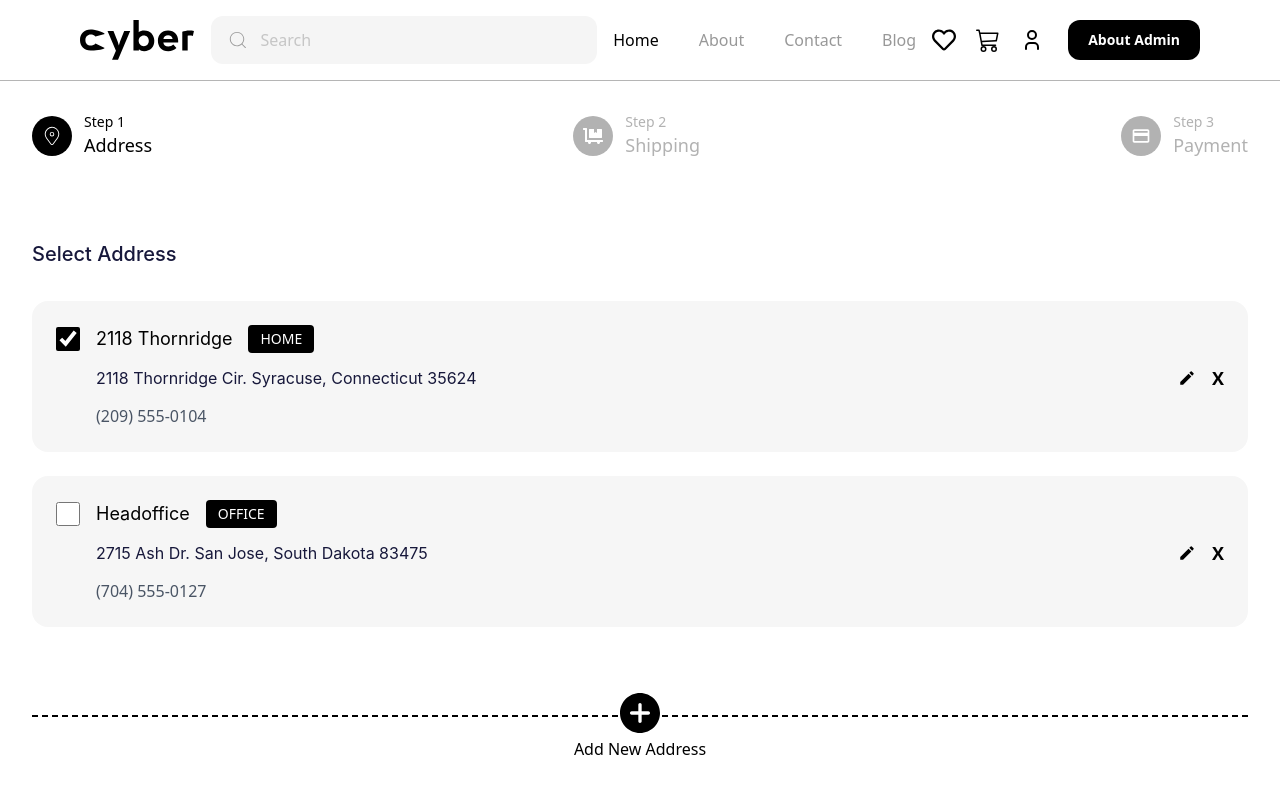
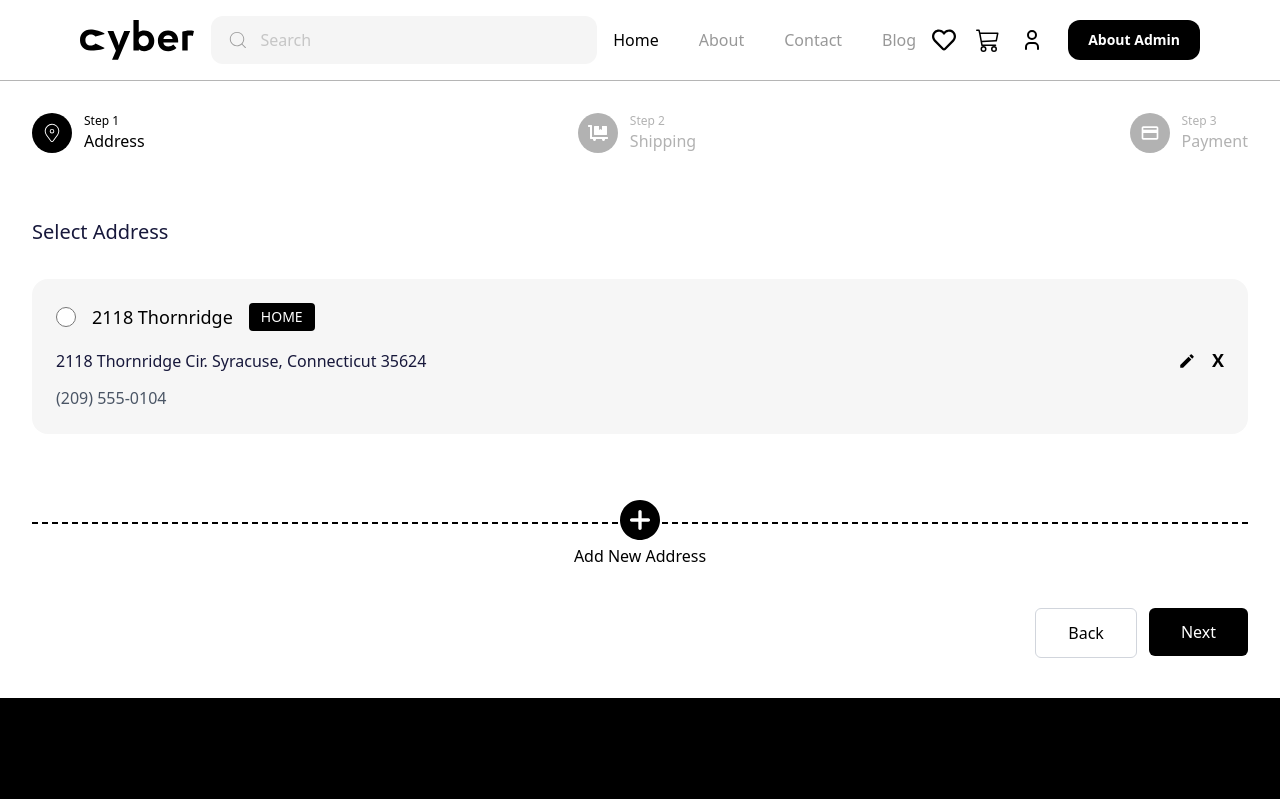
Before and after one commit to Behruzbek0205/lastexamwithDioo, a React (Vite) app: page /step in a window 1280 px wide. Shown: the top 799 px of the page. Built offline with nearby package versions, Linux system fonts and the light colour scheme.

Commit message:
first name

```diff
--- a/src/pages/step/Step.jsx
+++ b/src/pages/step/Step.jsx
@@ -1,129 +1,202 @@
-import React from "react";
+import React, { useState } from "react";
 import { CiLocationOn } from "react-icons/ci";
 import { FaDollyFlatbed } from "react-icons/fa";
-import { MdEdit, MdOutlinePayment } from "react-icons/md";
+import { MdOutlinePayment, MdEdit } from "react-icons/md";
 import { Link } from "react-router-dom";
-import Plus from "../../assets/Plus.svg"
+import Plus from "../../assets/Plus.svg";
 
 const Step = () => {
+  const [showForm, setShowForm] = useState(false);
+  const [addresses, setAddresses] = useState([
+    {
+      id: 1,
+      type: "home",
+      title: "2118 Thornridge",
+      address: "2118 Thornridge Cir. Syracuse, Connecticut 35624",
+      phone: "(209) 555-0104",
+    },
+  ]);
+
+  const [formData, setFormData] = useState({
+    type: "",
+    title: "",
+    address: "",
+    phone: "",
+  });
+
+  const handleChange = (e) => {
+    setFormData({ ...formData, [e.target.name]: e.target.value });
+  };
+
+  const handleSave = () => {
+    if (!formData.type || !formData.title || !formData.address || !formData.phone) return;
+
+    const newAddress = {
+      id: Date.now(),
+      ...formData,
+    };
+
+    setAddresses([...addresses, newAddress]);
+    setFormData({ type: "", title: "", address: "", phone: "" });
+    setShowForm(false);
+  };
+
+  const handleDelete = (id) => {
+    setAddresses(addresses.filter((item) => item.id !== id));
+  };
+
   return (
     <div className="w-full pb-10">
       <hr className="text-[#B5B5B5] w-full mb-8" />
-      <div className="container mx-auto px-4 md:px-6 lg:px-8 ">
-        <div className="top flex flex-col md:flex-row items-start md:items-center justify-between gap-6 md:gap-4 w-full">
-          <div className="adress flex items-center gap-3 w-full md:w-auto">
-            <div className="w-10 h-10 bg-[black] text-white rounded-full flex items-center justify-center ">
+      <div className="container mx-auto px-4 md:px-6 lg:px-8">
+        <div className="flex flex-col md:flex-row items-start md:items-center justify-between gap-6 w-full">
+          <div className="flex items-center gap-3">
+            <div className="w-10 h-10 bg-black text-white rounded-full flex items-center justify-center">
               <CiLocationOn size={22} />
             </div>
-            <div className="step text-[#000000]">
-              <span className="text-xs md:text-[14px] block">Step 1</span>
-              <h4 className="text-base md:text-[18px] font-medium">Address</h4>
+            <div>
+              <span className="text-xs block">Step 1</span>
+              <h4 className="text-base font-medium">Address</h4>
             </div>
           </div>
 
-          <div className="adress flex items-center gap-3 w-full md:w-auto">
-            <div className="w-10 h-10 bg-[#B2B2B2] text-white rounded-full flex items-center justify-center ">
+          <div className="flex items-center gap-3">
+            <div className="w-10 h-10 bg-[#B2B2B2] text-white rounded-full flex items-center justify-center">
               <FaDollyFlatbed size={20} />
             </div>
-            <div className="step text-[#B2B2B2]">
-              <span className="text-xs md:text-[14px] block">Step 2</span>
-              <h4 className="text-base md:text-[18px] font-medium">Shipping</h4>
+            <div className="text-[#B2B2B2]">
+              <span className="text-xs block">Step 2</span>
+              <h4 className="text-base font-medium">Shipping</h4>
             </div>
           </div>
 
-          <div className="adress flex items-center gap-3 w-full md:w-auto">
+          <div className="flex items-center gap-3">
             <div className="w-10 h-10 bg-[#B2B2B2] text-white rounded-full flex items-center justify-center">
               <MdOutlinePayment size={20} />
             </div>
-            <div className="step text-[#B2B2B2]">
-              <span className="text-xs md:text-[14px] block">Step 3</span>
-              <h4 className="text-base md:text-[18px] font-medium">Payment</h4>
+            <div className="text-[#B2B2B2]">
+              <span className="text-xs block">Step 3</span>
+              <h4 className="text-base font-medium">Payment</h4>
             </div>
           </div>
         </div>
 
-        <div className="select mt-12 md:mt-20">
-          <h1 className="inter text-[18px] md:text-[20px] text-[#17183B] font-medium">
+        <div className="mt-16">
+          <h1 className="text-[20px] text-[#17183B] font-medium">
             Select Address
           </h1>
 
-          <div className="cards flex flex-col gap-6 mt-6 md:mt-8">
-            <div className="card bg-[#F6F6F6] p-4 md:px-6 md:py-6 rounded-2xl w-full">
-              <div className="top flex flex-wrap gap-3 md:gap-4 items-center">
+          <div className="flex flex-col gap-6 mt-8">
+            {addresses.map((item) => (
+              <div key={item.id} className="bg-[#F6F6F6] p-6 rounded-2xl w-full">
+                <div className="flex flex-wrap gap-4 items-center">
                   <input
-                  type="checkbox"
-                  defaultChecked
-                  className="w-5 h-5 md:w-6 md:h-6 accent-black border rounded-full cursor-pointer"
+                    type="radio"
+                    name="selectedAddress"
+                    className="w-5 h-5 accent-black"
                   />
-                <p className="inter font-normal text-[16px] md:text-[18px]">
-                  2118 Thornridge
-                </p>
-                <span className="px-3 py-1 bg-[black] text-[white] text-xs md:text-sm flex items-center justify-center rounded uppercase">
-                  home
+                  <p className="text-[18px]">{item.title}</p>
+                  <span className="px-3 py-1 bg-black text-white text-sm rounded uppercase">
+                    {item.type}
                   </span>
                 </div>
 
-              <div className="center flex flex-col md:flex-row md:items-center justify-between pl-0 md:pl-10 mt-3 gap-3">
-                <p className="inter font-normal text-[#17183B] text-[14px] md:text-[16px]">
-                  2118 Thornridge Cir. Syracuse, Connecticut 35624
+                <div className="flex flex-col md:flex-row md:items-center justify-between mt-4 gap-3">
+                  <p className="text-[16px] text-[#17183B]">
+                    {item.address}
                   </p>
-                <div className="flex items-center gap-4 text-[16px] md:text-[18px]">
-                  <MdEdit />
-                  <span className="font-bold">X</span>
-                </div>
-              </div>
-              <div className="bottom pl-0 md:pl-10 mt-2 md:mt-3 text-sm md:text-base text-gray-600">
-                <span>(209) 555-0104</span>
-              </div>
-            </div>
-            <div className="card bg-[#F6F6F6] p-4 md:px-6 md:py-6 rounded-2xl w-full">
-              <div className="top flex flex-wrap gap-3 md:gap-4 items-center">
-                <input
-                  type="checkbox"
-                  className="w-5 h-5 md:w-6 md:h-6 border rounded-full accent-black cursor-pointer"
-                />
-                <p className="inter font-normal text-[16px] md:text-[18px]">
-                  Headoffice
-                </p>
-                <span className="px-3 py-1 bg-[black] text-[white] text-xs md:text-sm flex items-center justify-center rounded uppercase">
-                  office
-                </span>
-              </div>
-
-              <div className="center flex flex-col md:flex-row md:items-center justify-between pl-0 md:pl-10 mt-3 gap-3">
-                <p className="inter font-normal text-[#17183B] text-[14px] md:text-[16px]">
-                  2715 Ash Dr. San Jose, South Dakota 83475
-                </p>
-                <div className="flex items-center gap-4 text-[16px] md:text-[18px]">
+                  <div
+                    className="flex items-center gap-4 text-[18px] cursor-pointer"
+                    onClick={() => handleDelete(item.id)}
+                  >
                     <MdEdit />
                     <span className="font-bold">X</span>
                   </div>
                 </div>
 
-              <div className="bottom pl-0 md:pl-10 mt-2 md:mt-3 text-sm md:text-base text-gray-600">
-                <span>(704) 555-0127</span>
+                <div className="mt-3 text-base text-gray-600">
+                  <span>{item.phone}</span>
                 </div>
               </div>
+            ))}
           </div>
         </div>
 
-        <div className="svg mt-12 w-full flex justify-center">
+        {showForm && (
+          <div className="mt-10 bg-[#F6F6F6] p-6 rounded-2xl">
+            <div className="flex flex-col gap-4">
+              <select
+                name="type"
+                value={formData.type}
+                onChange={handleChange}
+                className="border p-3 rounded-md"
+              >
+                <option value="">Select Type</option>
+                <option value="home">Home</option>
+                <option value="office">Office</option>
+              </select>
+
+              <input
+                type="text"
+                name="title"
+                value={formData.title}
+                onChange={handleChange}
+                placeholder="Title"
+                className="border p-3 rounded-md"
+              />
+
+              <input
+                type="text"
+                name="address"
+                value={formData.address}
+                onChange={handleChange}
+                placeholder="Full Address"
+                className="border p-3 rounded-md"
+              />
+
+              <input
+                type="text"
+                name="phone"
+                value={formData.phone}
+                onChange={handleChange}
+                placeholder="Phone Number"
+                className="border p-3 rounded-md"
+              />
+
+              <button
+                onClick={handleSave}
+                className="bg-black text-white py-3 rounded-md"
+              >
+                Save Address
+              </button>
+            </div>
+          </div>
+        )}
+
+        <div className="mt-12 w-full flex justify-center">
           <div className="w-full max-w-[1402px] border-b-2 border-dashed flex justify-center">
             <span className="relative top-[18px]">
-              <img src={Plus} className="z-50 w-10 h-10" alt="plus" />
+              <img
+                src={Plus}
+                className="w-10 h-10 cursor-pointer"
+                alt="plus"
+                onClick={() => setShowForm(!showForm)}
+              />
             </span>
           </div>
         </div>
+
         <center>
           <p className="mt-5">Add New Address</p>
         </center>
-        <div className="btn flex flex-col-reverse sm:flex-row justify-end gap-3 mt-10">
-          <button className="w-full sm:w-auto border border-gray-300 rounded-md px-8 py-3 md:px-16 md:py-4 ">
+
+        <div className="flex flex-col-reverse sm:flex-row justify-end gap-3 mt-10">
+          <button className="border border-gray-300 rounded-md px-8 py-3">
             Back
           </button>
 
-          <Link to="/location" className="w-full sm:w-auto">
-            <button className="w-full sm:w-auto px-8 py-3 md:px-16 md:py-4 bg-black rounded-md text-white ">
+          <Link to="/location">
+            <button className="px-8 py-3 bg-black rounded-md text-white">
               Next
             </button>
           </Link>
--- /dev/null
+++ b/src/redux/admincreateRedux.js
@@ -0,0 +1,34 @@
+import { createSlice } from "@reduxjs/toolkit";
+
+const initialState = {
+  value: [],
+};
+
+export const createCard = createSlice({
+  name: "adminCard",
+  initialState,
+  reducers: {
+    addCard: (state, action) => {
+      const newCard = {
+        ...action.payload,
+        id: Date.now().toString(),
+      };
+      state.value.push(newCard);
+    },
+    deleteCard: (state, action) => {
+      state.value = state.value.filter((item) => item.id !== action.payload);
+    },
+    updateCard: (state, action) => {
+      const { id, url, title, price } = action.payload;
+      const admincard = state.value.find((u) => u.id === id);
+      if (admincard) {
+        admincard.url = url;
+        admincard.title = title;
+        admincard.title = price;
+      }
+    },
+  },
+});
+
+export const { addCard, deleteCard, updateCard } = createCard.actions;
+export default createCard.reducer;
--- a/src/redux/store.js
+++ b/src/redux/store.js
@@ -4,6 +4,7 @@ import userReducer from "../redux/userRedux";
 import likedReducer from "../redux/likedRedux";
 import AdminPage from "../redux/adminRedux";
 import Wishlist from "../redux/wishlistRedux";
+import AdminCard from "../redux/admincreateRedux";
 
 export const store = configureStore({
   reducer: {
@@ -12,5 +13,6 @@ export const store = configureStore({
     liked: likedReducer,
     admin: AdminPage,
     wish: Wishlist,
+    card: AdminCard,
   },
 });
```
Also changed, not shown: src/pages/adminLogin/Admin.jsx (+81 -18 lines). Lines whose indentation alone changed are shown as unchanged.
